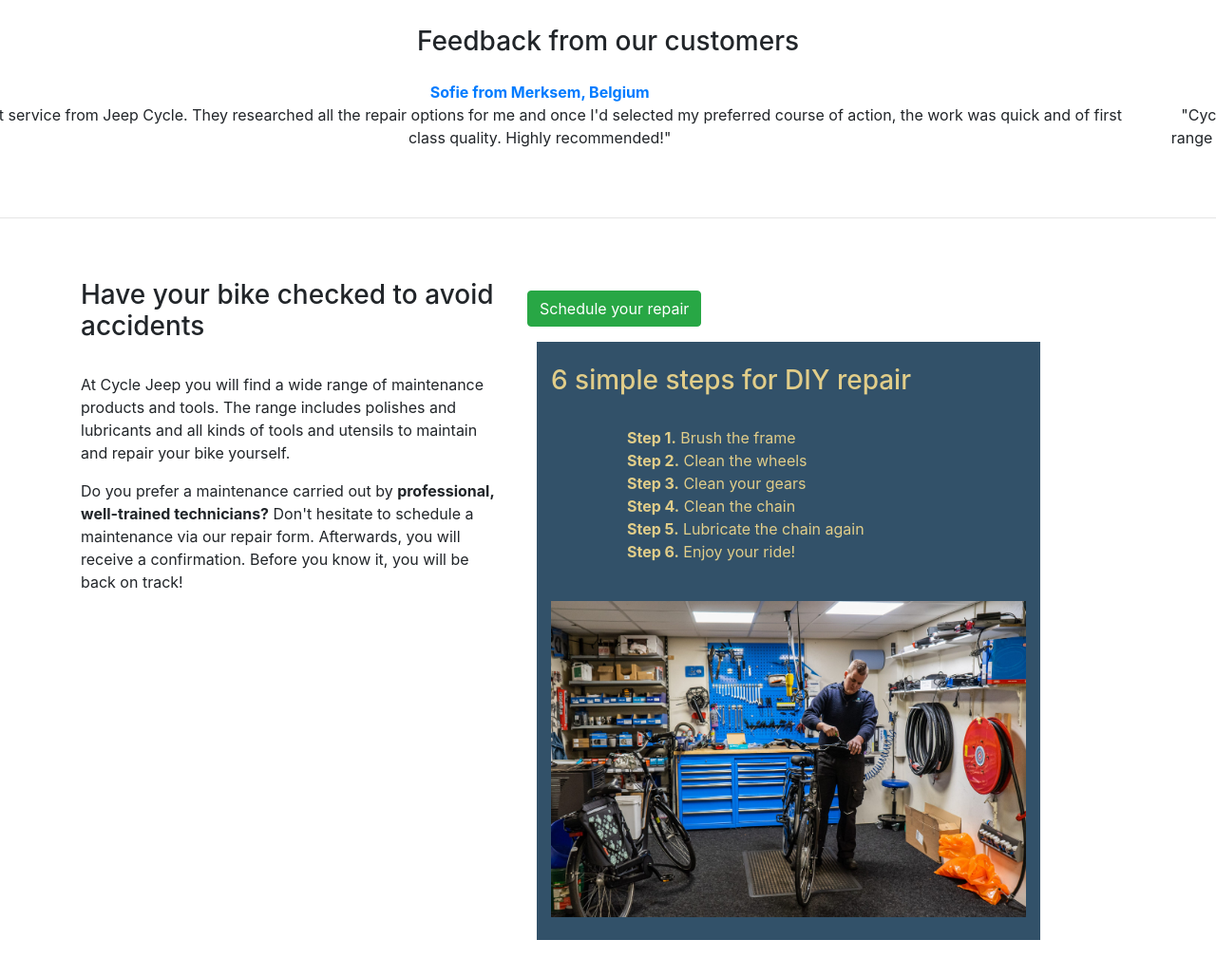
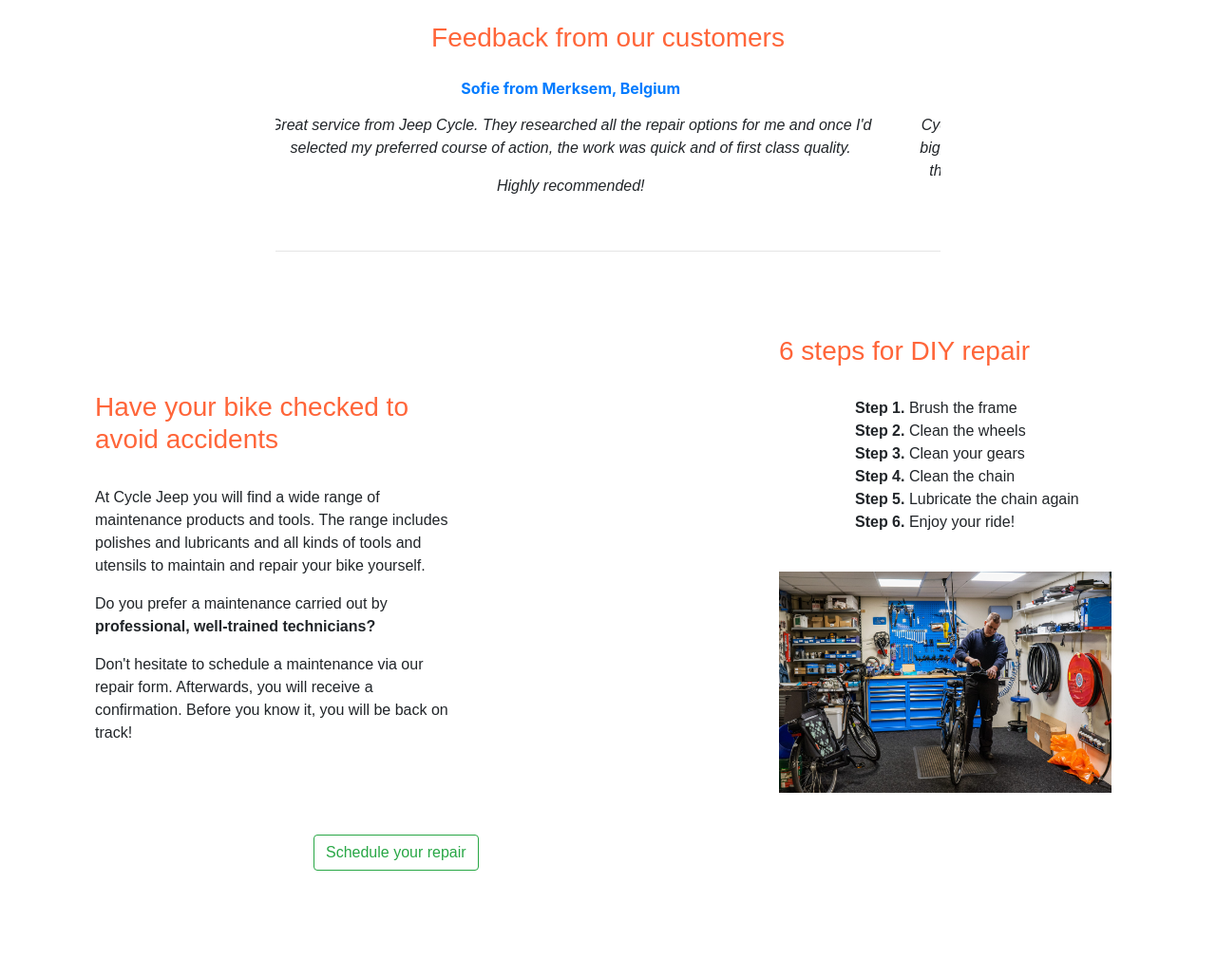
Before and after one commit to Tessakam/Cycle-Jeep, a plain HTML site: page maintenance/maintenance.html in a window 1280 px wide. Shown: the part 327-1356 px from the top of the page at 95% size. After the commit the page ends 1270 px from the top, so only its background shows below. Drawn offline with nearby package versions, Linux system fonts and the light colour scheme.

Commit message:
update maintenance

```diff
--- a/maintenance/maintenance.html
+++ b/maintenance/maintenance.html
@@ -8,6 +8,7 @@
     <meta http-equiv="X-UA-Compatible" content="ie=edge">
     <meta name="Cycle Jeep" content="Repair">
     <link rel="stylesheet" type="text/css" href="maintenance.css">
+    <link href="../public/fonts/CreteRound-Regular.ttf">
     <!-- Bootstrap CSS -->
     <link rel="stylesheet" href="https://stackpath.bootstrapcdn.com/bootstrap/4.3.1/css/bootstrap.min.css"
           integrity="sha384-ggOyR0iXCbMQv3Xipma34MD+dH/1fQ784/j6cY/iJTQUOhcWr7x9JvoRxT2MZw1T" crossorigin="anonymous">
@@ -18,69 +19,80 @@
 
 <div class="parallax"></div>
 
-<section>
 <div class="container-review">
-        <br><H3 class="mt-0 text-center">Feedback from our customers</H3>
-    </div>
-
+    <H3 class="mt-0 text-center">Feedback from our customers</H3>
     <div id="carouselContent" class="carousel slide" data-ride="carousel">
         <div class="carousel-inner" role="listbox">
             <div class="carousel-item active text-center p-3">
                 <a title="name" href="https://www.instagram.com/sofiedumontchef/?hl=nl"
                    target="_blank"><strong>Sofie from Merksem, Belgium</strong></a>
-                <p>"Great service from Jeep Cycle. They researched all the repair options for me and
+                <p>Great service from Jeep Cycle. They researched all the repair options for me and
                     once I'd selected my preferred course of action, the work was quick and of first
-                    class quality. Highly recommended!"</p>
+                    class quality.</p>
+                <p>Highly recommended!</p>
             </div>
 
             <div class="carousel-item text-center p-3">
                 <a title="name" href="https://www.instagram.com/pietertimmers/?hl=nl"
-                   target="_blank"><strong>Pieter from Brussel, Belgium</strong></a>
-                <p>"Cycle Jeep has a lower profile than the biggest on-line bike shops so
+                   target="_blank"><strong>Pieter from Antwerp, Belgium</strong></a>
+                <p>Cycle Jeep has a lower profile than the biggest on-line bike shops so
                     it's easy to just go to the biggest.. That's often a mistake because Cycle Jeep
                     has a wider range of parts and especially the more specialist parts, and the
                     prices are just as good. But Cycle Jeep really scores with it's people -
-                    knowledgeable, friendly, and very committed to Customer Service." </p>
+                    knowledgeable, friendly, and very committed to Customer Service.</p>
             </div>
 
             <div class="carousel-item text-center p-3">
                 <a title="name" href="https://www.instagram.com/lauren.versnick/?hl=nl"
                    target="_blank"><strong>Lauren from Nashville, USA</strong></a>
-                <p>"First class customer service, for sure!
-                    The product purchased (handlebar wrap) looking fabulous on my cycle, makes the slim handlebars
-                    much more comfy than the leather wrap removed. !"</p>
+                <p>First class customer service, for sure!</p>
+                <p> The product purchased (handlebar wrap) looking fabulous on my cycle, makes the slim handlebars
+                    much more comfy than the leather wrap removed!</p>
             </div>
         </div>
-        <a class="carousel-control-prev" href="#carouselContent" role="button" data-slide="prev">
-            <span class="carousel-control-prev-icon" aria-hidden="true"></span>
-            <span class="sr-only">Previous</span>
-        </a>
-        <a class="carousel-control-next" href="#carouselContent" role="button" data-slide="next">
-            <span class="carousel-control-next-icon" aria-hidden="true"></span>
-            <span class="sr-only">Next</span>
-        </a>
         <hr>
     </div>
 </div>
-</section>
 
 <div class="container">
-
-    <div class="media row">
-        <div class="media-body col-md-5">
+    <div class="container-text">
+        <div class="media-body col-md-7">
             <br><br>
-            <H3 >Have your bike checked to avoid accidents</H3>
+            <H3>Have your bike checked to avoid accidents</H3>
             <br>
             <p> At Cycle Jeep you will find a wide range of maintenance products and tools. The range includes polishes
                 and lubricants and all kinds of tools and utensils to maintain and repair your bike yourself.</p>
-            <p> Do you prefer a maintenance carried out by <strong>professional, well-trained technicians?</strong>
-                Don't hesitate to schedule a maintenance via our repair form. Afterwards, you will receive a
-                confirmation.
-                Before you know it, you will be back on track!</p>
+            <p> Do you prefer a maintenance carried out by <strong>professional, well-trained technicians?</strong></p>
+            <p>Don't hesitate to schedule a maintenance via our repair form. Afterwards, you will receive a
+                confirmation. Before you know it, you will be back on track!</p>
+        </div>
     </div>
 
-        <div class="col-md-6 align-self-center" id="repair">
-            <p><a class="btn btn-success" data-toggle="collapse" href="#collapseExample" aria-expanded="false"
+    <div class="container-tips">
+        <div class="media-body col-md 7">
+            <br><br>
+            <H3> 6 steps for DIY repair</H3>
+            <br>
+            <ol>
+                <ul><strong>Step 1.</strong> Brush the frame</ul>
+                <ul><strong>Step 2.</strong> Clean the wheels</ul>
+                <ul><strong>Step 3.</strong> Clean your gears</ul>
+                <ul><strong>Step 4.</strong> Clean the chain</ul>
+                <ul><strong>Step 5.</strong> Lubricate the chain again</ul>
+                <ul><strong>Step 6.</strong> Enjoy your ride!</ul>
+                <br>
+            </ol>
+            <img class="repair-img" src="../public/images/Repair_IMG03.jpeg" alt="image Cycle Jeep">
+            <br><br>
+        </div>
+    </div>
+
+</div>
+<div class="container-repair">
+
+    <div class="col-md-6 align-self-center" id="schedulerepair">
+
+        <p><a class="btn btn-outline-success" data-toggle="collapse" href="#collapseExample" aria-expanded="false"
               aria-controls="collapseExample">Schedule your repair</a></p>
         <div class="collapse" id="collapseExample">
 
@@ -96,31 +108,12 @@
             </div>
             <div class="form-group">
                 <input type="text" class="form-control" id="formGroupExampleInput4" placeholder="message"><br>
-                    <button type="submit" class="btn btn-success">Submit</button>
-                </div>
-            </div>
-
-            <div class="media-container">
-            <div class="media-body col-md 5">
-                <br>
-                <H3> 6 simple steps for DIY repair</H3>
-                <br>
-                <ol>
-                    <ul><strong>Step 1.</strong> Brush the frame</ul>
-                    <ul><strong>Step 2.</strong> Clean the wheels</ul>
-                    <ul><strong>Step 3.</strong> Clean your gears</ul>
-                    <ul><strong>Step 4.</strong> Clean the chain</ul>
-                    <ul><strong>Step 5.</strong> Lubricate the chain again</ul>
-                    <ul><strong>Step 6.</strong> Enjoy your ride!</ul>
-                    <br>
-                </ol>
-            <img class="banner-img" src="../public/images/Repair_IMG03.jpeg" alt="image Cycle Jeep">
-            <br><br>
+                <button type="submit" class="btn btn-outline-success">Submit</button>
+                <form action="https://formspree.io/xlepknza" method="POST"></form>
             </div>
         </div>
     </div>
-
-
+</div>
 <!-- Optional JavaScript -->
 <!-- jQuery first, then Popper.js, then Bootstrap JS -->
 <script src="https://code.jquery.com/jquery-3.3.1.slim.min.js"
@@ -132,5 +125,7 @@
 <script src="https://stackpath.bootstrapcdn.com/bootstrap/4.3.1/js/bootstrap.min.js"
         integrity="sha384-JjSmVgyd0p3pXB1rRibZUAYoIIy6OrQ6VrjIEaFf/nJGzIxFDsf4x0xIM+B07jRM"
         crossorigin="anonymous"></script>
+
+<script src="maintenance.js"></script>
 </body>
 </html>
--- /dev/null
+++ b/maintenance/maintenance.js
@@ -0,0 +1,13 @@
+$(document).ready(function() {
+    // executes when HTML-Document is loaded and DOM is ready
+    console.log("document is ready");
+
+    $( ".card" ).hover(
+        function() {
+            $(this).addClass('shadow-lg').css('cursor', 'pointer');
+        }, function() {
+            $(this).removeClass('shadow-lg');
+        }
+    );
+
+});
--- a/maintenance/maintenance.scss
+++ b/maintenance/maintenance.scss
@@ -2,7 +2,6 @@
 
 @font-face {
   font-family: 'creteRound', sans-serif;
-  src: url("https://github.com/Tessakam/Cycle-Jeep/tree/master/public/fonts");
   src: url("../public/fonts/CreteRound-Regular.ttf");
 }
 
@@ -11,8 +10,24 @@ body {
   margin: 0;
   padding: 0;
   background-color: white;
+  width: 100vw;
+  overflow-x: hidden;
+  font-family: "Crete", sans-serif;
+  font-size: $value;
 }
 
+H1, H2, H3 {
+  font-family: "Crete", sans-serif;
+  color: $yellow
+}
+
+p {
+  font-family: "Crete", sans-serif;
+  color: $colorfont;
+  font-size: $value;
+}
+
+/* Banner*/
 .parallax {
   background-image: url(../public/images/Repair_IMG01.jpeg);
   min-height: 300px;
@@ -22,30 +37,60 @@ body {
   background-size: cover;
 }
 
-.media-container{
-    background-color: $blue;
-    color: $yellow;
-    object-fit: cover;
-    object-position: center;
-    overflow: hidden;
-    box-sizing: border-box;
-    margin: 10px;
-    padding: 0;
+/* Carousel with reviews*/
+#carouselContent {
+  max-width: 700px;
+  margin: auto;
+
+  p {
+    font-style: italic;
+    margin-top: 15px;
+    font-family: "Crete", sans-serif;
+  }
 }
 
-.banner-img{
-  max-width: 500px;
+.container-review {
+  text-align: center;
+  margin-top: 50px;
+  margin-bottom: 30px;
+}
+
+/* Content left: schedule your repair*/
+.container {
+  display: flex;
+  flex-direction: row;
+  width: 100vw;
+}
+
+.container-text {
+  display: flex;
+  flex-direction: row;
+  margin: auto;
+  text-align: left;
+  box-sizing: border-box;
+  box-shadow: $yellow;
+}
+
+/* Content right: DIY*/
+.container-tips {
+  display: flex;
+  flex-direction: row;
+  margin: auto;
+  color: $colorfont;
+  font-family: "Crete", sans-serif;
+  padding: 10px;
+  text-align: left;
+}
+
+.repair-img {
+  max-width: 350px;
   margin: 0;
 }
-.container-review{
-  text-align: center;
-  margin-top: 30px;
-}
 
-  #repair {
-    margin-top: 50px;
-    margin-bottom: 50px;
+#schedulerepair {
+  margin: auto;
   padding: 10px;
+  object-position: center;
 }
 
 /*make responsive for mobile*/
@@ -57,4 +102,8 @@ body {
   .banner-img {
     display: none;
   }
+  .h3 {
+    font-size: ($value/2)
   }
+
+}
```
Also changed, not shown: maintenance/maintenance.css. Lines whose indentation alone changed are shown as unchanged.
